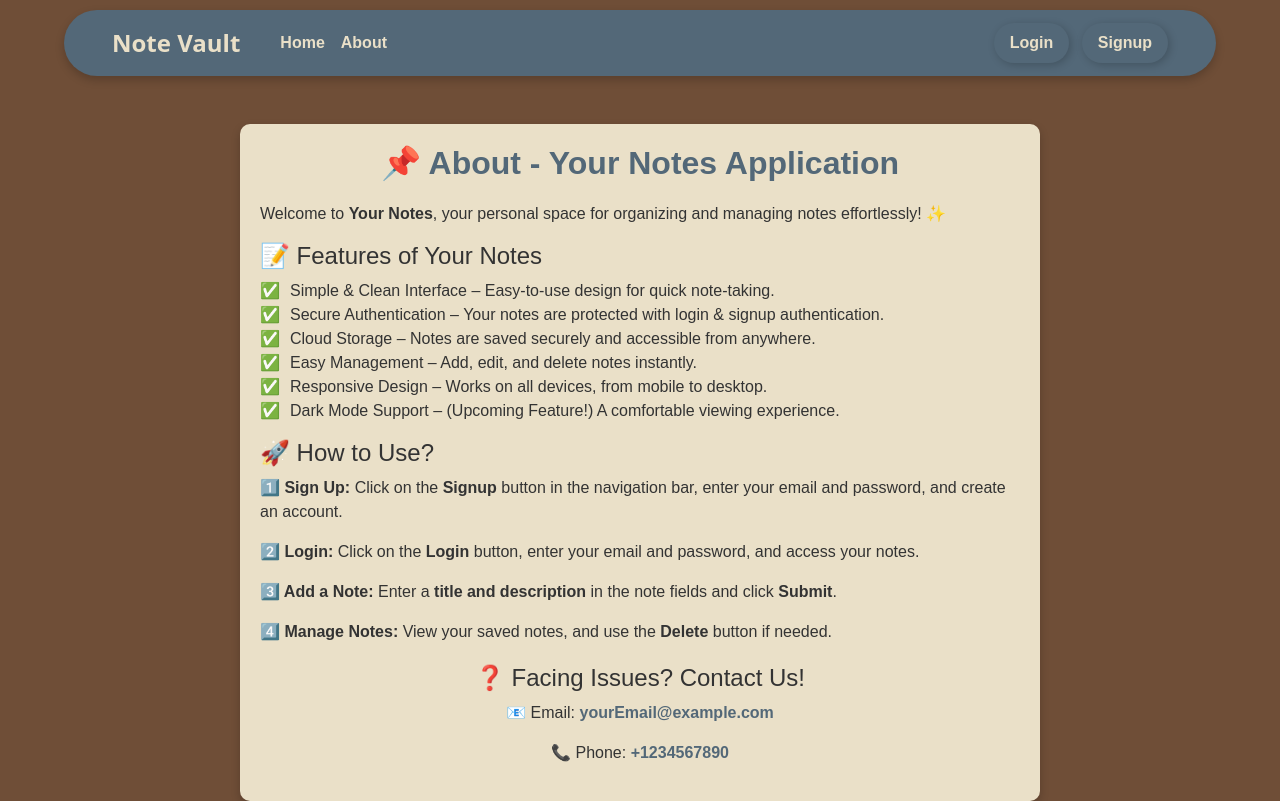
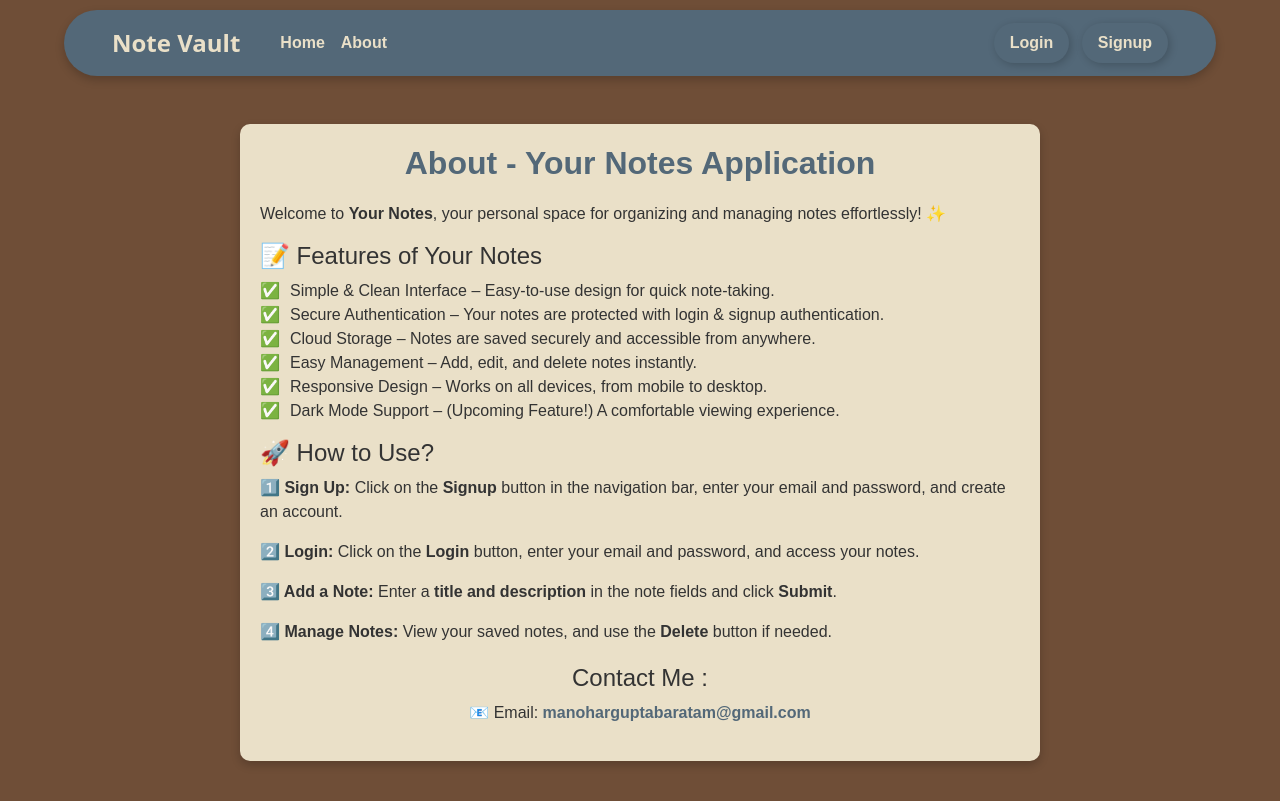
Before and after one commit to GuruManoharGuptaBaratam/Note-Vault, a website: page pages/about.html in a window 1280 px wide. Drawn offline with nearby package versions, Linux system fonts and the light colour scheme; a web font is replaced by a local one.

```diff
--- a/pages/about.html
+++ b/pages/about.html
@@ -117,7 +117,7 @@
     </nav>
 
     <div class="container mt-5">
-        <h2>📌 About - Your Notes Application</h2>
+        <h2> About - Your Notes Application</h2>
 
         <p>Welcome to <strong>Your Notes</strong>, your personal space for organizing and managing notes effortlessly! ✨</p>
 
@@ -138,9 +138,8 @@
         <p><strong>4️⃣ Manage Notes:</strong> View your saved notes, and use the <strong>Delete</strong> button if needed.</p>
 
         <div class="contact-info">
-            <h4>❓ Facing Issues? Contact Us!</h4>
-            <p>📧 Email: <a href="mailto:yourEmail@example.com">yourEmail@example.com</a></p>
-            <p>📞 Phone: <a href="tel:+1234567890">+1234567890</a></p>
+            <h4>Contact Me :</h4>
+            <p>📧 Email: <a href="https://mail.google.com/">manoharguptabaratam@gmail.com</a></p>
         </div>
     </div>
 
```
Also changed, not shown: 1 other file.
